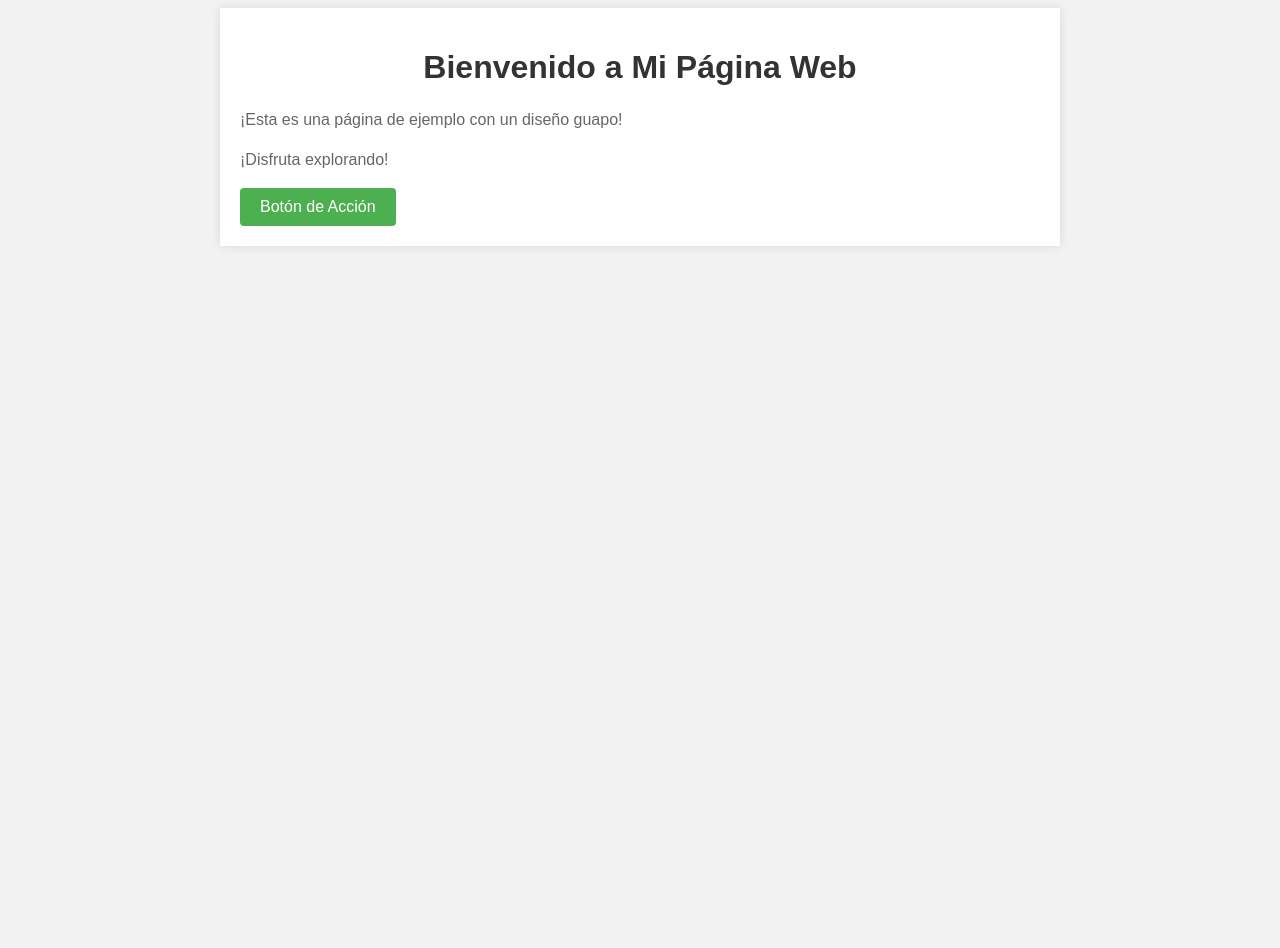
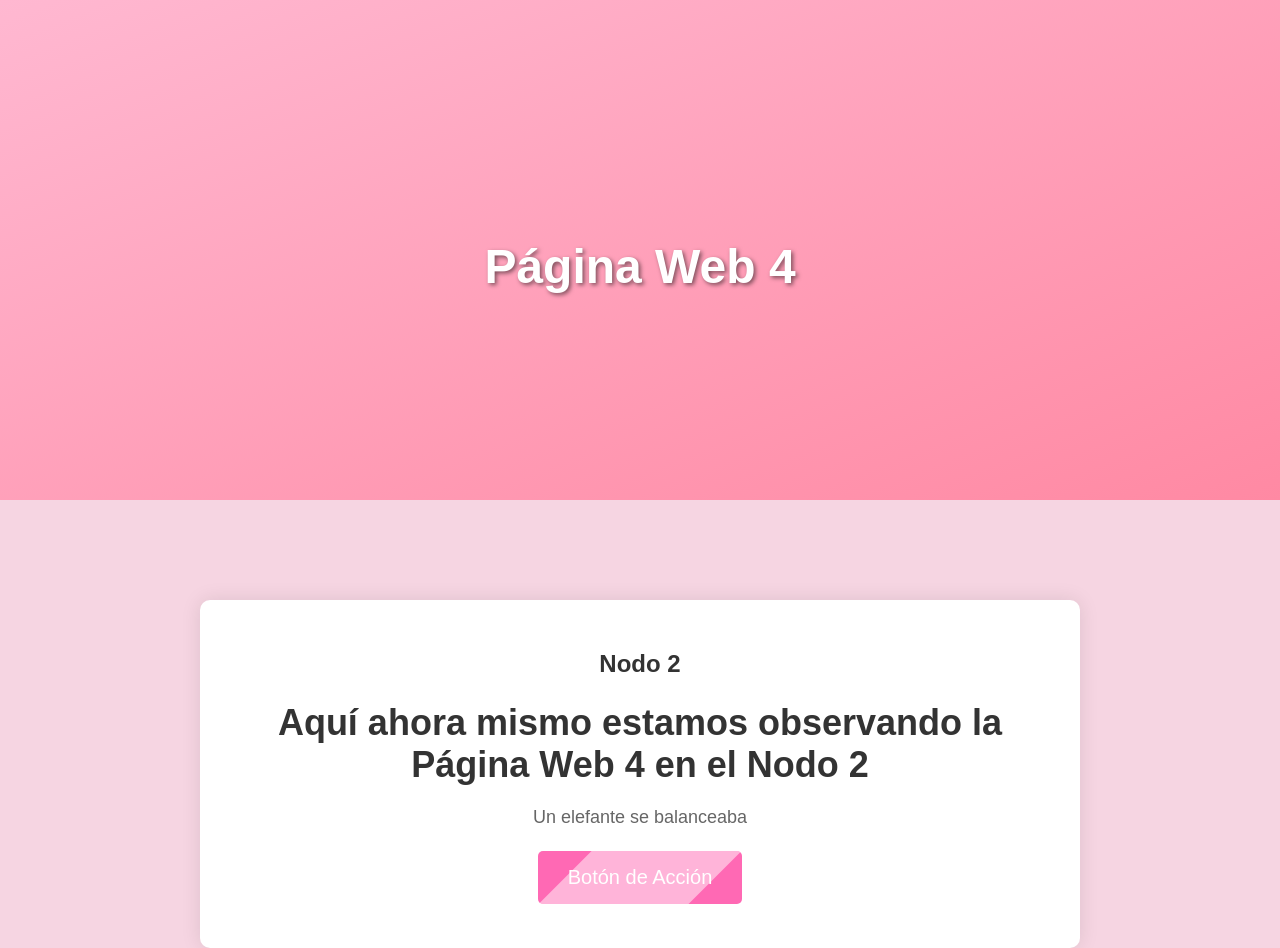
Before and after one commit to srivjim/Haproxy-Node2, a plain HTML site: page nginx/web2/index.html in a window 1280 px wide. Before the commit the page ends 800 px from the top, so only its background shows below. Drawn offline with Linux system fonts and the light colour scheme.

Commit message:
Update index.html

```diff
--- a/nginx/web2/index.html
+++ b/nginx/web2/index.html
@@ -1,51 +1,112 @@
 <!DOCTYPE html>
 <html>
 <head>
-    <title>Mi Página Web</title>
+    <meta charset="UTF-8">
+    <title>Página Web 4</title>
     <style>
         body {
-            background-color: #f2f2f2;
+            background-color: #f6d5e2;
             font-family: Arial, sans-serif;
+            margin: 0;
+            padding: 0;
         }
 
         .container {
             max-width: 800px;
             margin: 0 auto;
-            padding: 20px;
-            background-color: #fff;
-            box-shadow: 0 0 10px rgba(0, 0, 0, 0.1);
+            padding: 40px;
+            background-color: #ffffff;
+            box-shadow: 0 0 20px rgba(0, 0, 0, 0.1);
+            text-align: center;
+            border-radius: 10px;
+            margin-top: 100px;
         }
 
         h1 {
-            color: #333;
-            text-align: center;
+            color: #333333;
+            font-size: 36px;
+            margin-bottom: 10px;
+        }
+
+        h2 {
+            color: #333333;
+            font-size: 24px;
+            margin-top: 10px;
         }
 
         p {
-            color: #666;
+            color: #666666;
+            font-size: 18px;
             line-height: 1.5;
+            margin-bottom: 20px;
         }
 
         .btn {
             display: inline-block;
-            padding: 10px 20px;
-            background-color: #4CAF50;
-            color: #fff;
+            padding: 15px 30px;
+            background-color: #FF69B4;
+            color: #ffffff;
+            font-size: 20px;
             text-decoration: none;
-            border-radius: 4px;
+            border-radius: 5px;
             transition: background-color 0.3s;
+            position: relative;
+            overflow: hidden;
         }
 
         .btn:hover {
-            background-color: #45a049;
+            background-color: #FF1493;
+        }
+
+        .btn::before {
+            content: "";
+            position: absolute;
+            top: -50%;
+            left: -50%;
+            width: 200%;
+            height: 200%;
+            background-color: rgba(255, 255, 255, 0.5);
+            transform: rotate(-45deg);
+            transition: transform 0.6s ease;
+            pointer-events: none;
+            z-index: 1;
+        }
+
+        .btn:hover::before {
+            transform: translateX(100%) translateY(100%) rotate(-45deg);
+        }
+
+        .portada {
+            background: linear-gradient(to bottom right, #ffb8d1, #ff89a3);
+            height: 500px;
+            display: flex;
+            align-items: center;
+            justify-content: center;
+            margin-bottom: 30px;
+        }
+
+        .portada h1 {
+            color: #333333;
+            font-size: 48px;
+            text-shadow: 2px 2px 4px rgba(0, 0, 0, 0.5);
+            margin-bottom: 0;
+        }
+
+        .elefante {
+            font-size: 24px;
+            font-weight: bold;
+            margin-top: 40px;
         }
     </style>
 </head>
 <body>
+    <div class="portada">
+        <h1 style="color: #ffffff;">Página Web 4</h1>
+    </div>
     <div class="container">
-        <h1>Bienvenido a Mi Página Web</h1>
-        <p>¡Esta es una página de ejemplo con un diseño guapo!</p>
-        <p>¡Disfruta explorando!</p>
+        <h2>Nodo 2</h2>
+        <h1>Aquí ahora mismo estamos observando la Página Web 4 en el Nodo 2</h1>
+        <p>Un elefante se balanceaba</p>
         <a href="#" class="btn">Botón de Acción</a>
     </div>
 </body>
```
